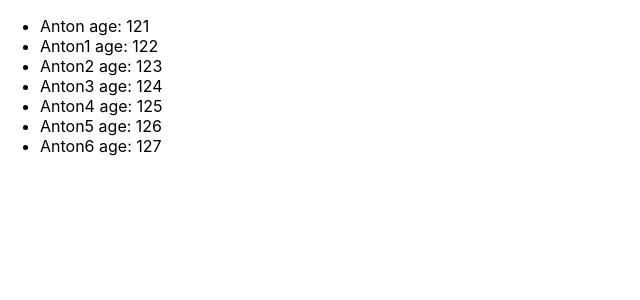
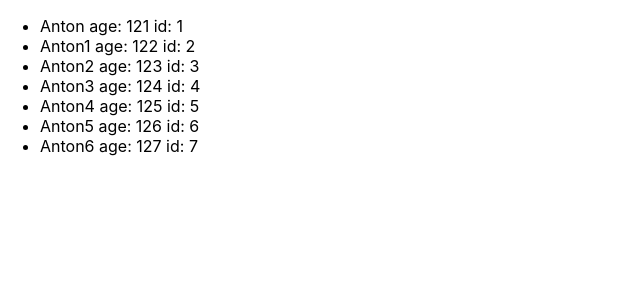
Before and after one commit to YarGromov/it-incubator-microtasks, a React (Create React App) app in the folder my-app/: page / in a window 1280 px wide. Shown: the top 300 px of the page, without its empty margins (0-640 px from the left). Built offline with nearby package versions, Linux system fonts and the light colour scheme.

Commit message:
Map repeat

```diff
--- a/my-app/src/NewComponent.tsx
+++ b/my-app/src/NewComponent.tsx
@@ -1,28 +1,32 @@
-import React from "react";
+import React from 'react';
+
 
 type NewComponentPropsType = {
-    students: Array<StudentType>
+    students: Array<StudentsPropsType>
 }
 
-type StudentType = {
+
+type StudentsPropsType = {
     id: number
     name: string
     age: number
 }
 
-export const NewComponent: React.FC<NewComponentPropsType>= (props) => {
 
-    return  (
+export const NewComponent: React.FC<NewComponentPropsType> = (props) => {
+    return (
+        <div>
             <ul>
-            {props.students.map((el, index) => {
-            return (
-                <li key={el.id}>
-                    <span>{el.name}</span>
-
-                    <span> age: {el.age}</span>
-                </li>
-            )
-        })}
+                {props.students.map((el) => {
+                    return(
+                         <li>
+                             <span>{el.name}</span>
+                             <span> age: {el.age}</span>
+                             <span> id: {el.id}</span>
+                         </li>
+                    )
+                })}
             </ul>
-    )
-}
+        </div>
+    );
+};
```
